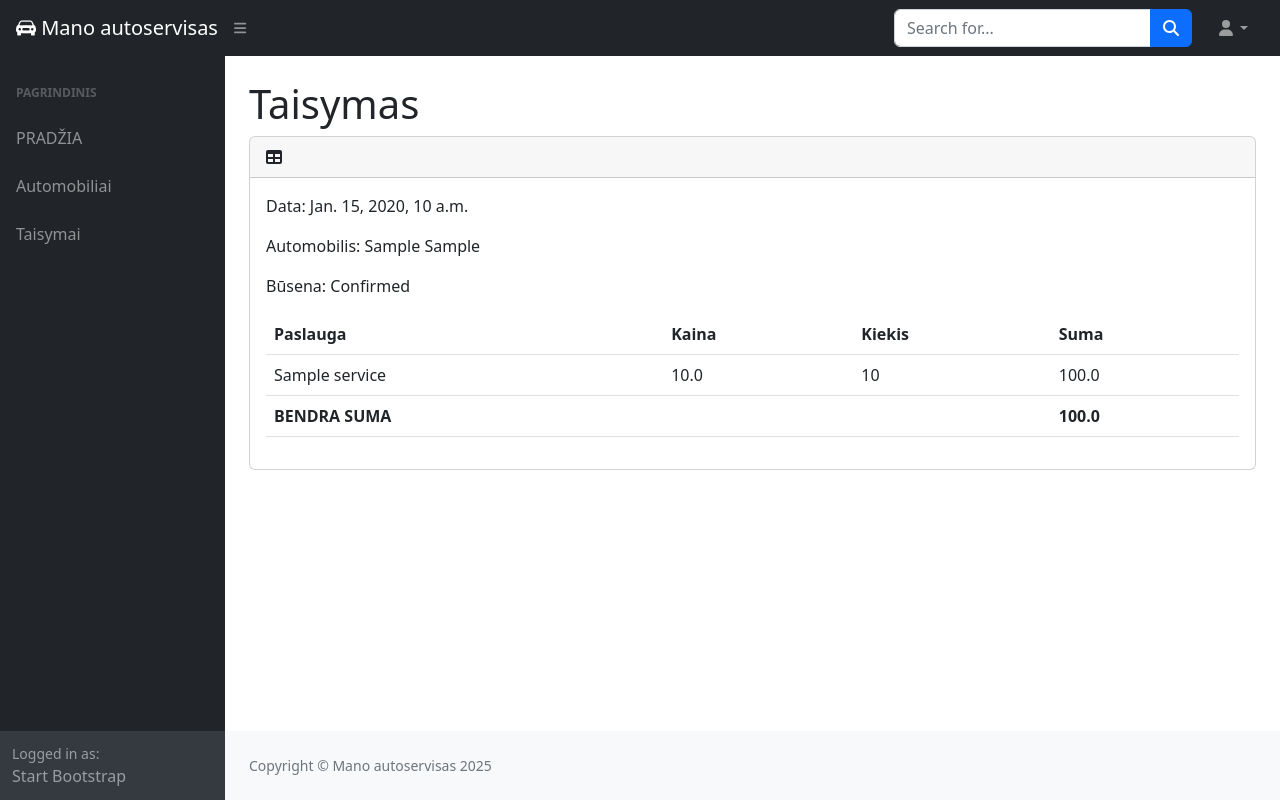
After one commit to DonatasNoreika/autoservice_20251104, a Django app: page /orders/1/ in a window 1280 px wide. The commit adds this page. Run offline with Django 5.2, Linux system fonts and the light colour scheme; tables that the repository leaves empty hold one stand-in row (values such as "Sample post"); some libraries are stand-ins or nearby versions.

Commit message:
5: +Paspaudus ant užsakymo nuorodos, būtų rodoma detali informacija apie užsakymą. Čia pat būtų matoma ir užsakymo eilučių informacija. +Padaryti, kad prie užsakymo eilutės būtų rodoma jos suma. O prie užsakymo - bendra užsakymo suma. +Sutvarkyti meniu (sudėti aktyvias nuorodas į sukurtus view'sus) Atsakymas

```diff
--- /dev/null
+++ b/mysite/autoservice/templates/order.html
@@ -0,0 +1,35 @@
+{% extends "base.html" %}
+
+{% block "title" %}Taisymas{% endblock %}
+
+{% block "content" %}
+<p>Data: {{ order.date }}</p>
+<p>Automobilis: {{ order.car }}</p>
+<p>Būsena: {{ order.get_status_display }}</p>
+
+<table class="table table-hover">
+    <thead>
+      <tr>
+        <th>Paslauga</th>
+        <th>Kaina</th>
+        <th>Kiekis</th>
+        <th>Suma</th>
+      </tr>
+    </thead>
+    <tbody>
+    {% for line in order.lines.all %}
+      <tr>
+        <td>{{ line.service.name }}</td>
+        <td>{{ line.service.price }}</td>
+        <td>{{ line.quantity }}</td>
+        <td>{{ line.line_sum }}</td>
+      </tr>
+    {% endfor %}
+        <tr>
+        <th colspan="3">BENDRA SUMA</th>
+        <th>{{ order.total }}</th>
+      </tr>
+    </tbody>
+  </table>
+
+{% endblock %}
--- a/mysite/autoservice/templates/orders.html
+++ b/mysite/autoservice/templates/orders.html
@@ -4,6 +4,6 @@
 
 {% block "content" %}
 {% for order in orders %}
-<p><a href="">{{ order }}</a></p>
+<p><a href="{{ order.pk }}">{{ order }}</a></p>
 {% endfor %}
 {% endblock %}
--- a/mysite/autoservice/urls.py
+++ b/mysite/autoservice/urls.py
@@ -6,4 +6,5 @@ urlpatterns = [
     path("cars/", views.cars, name="cars"),
     path("cars/<int:pk>/", views.car, name="car"),
     path("orders/", views.OrderListView.as_view(), name="orders"),
+    path("orders/<int:pk>/", views.OrderDetailView.as_view(), name="order"),
 ]
--- a/mysite/autoservice/views.py
+++ b/mysite/autoservice/views.py
@@ -28,3 +28,8 @@ class OrderListView(generic.ListView):
     model = Order
     template_name = "orders.html"
     context_object_name = "orders"
+
+class OrderDetailView(generic.DetailView):
+    model = Order
+    template_name = "order.html"
+    context_object_name = "order"
```
